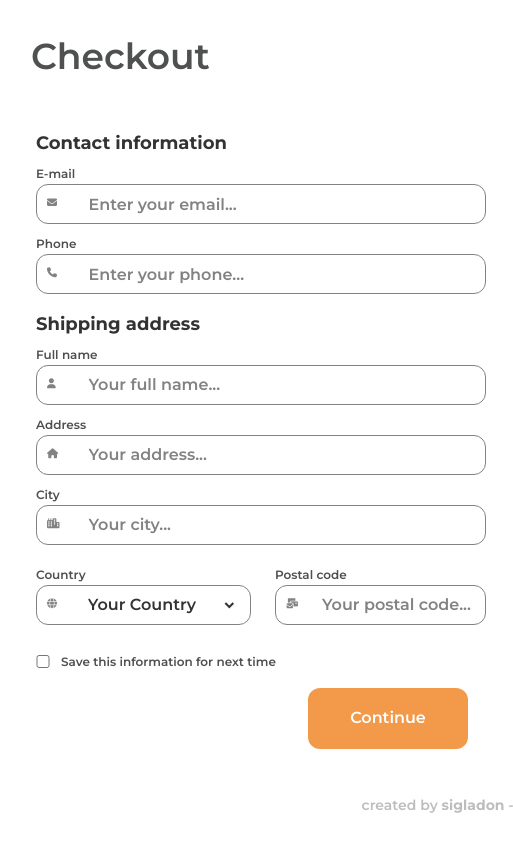
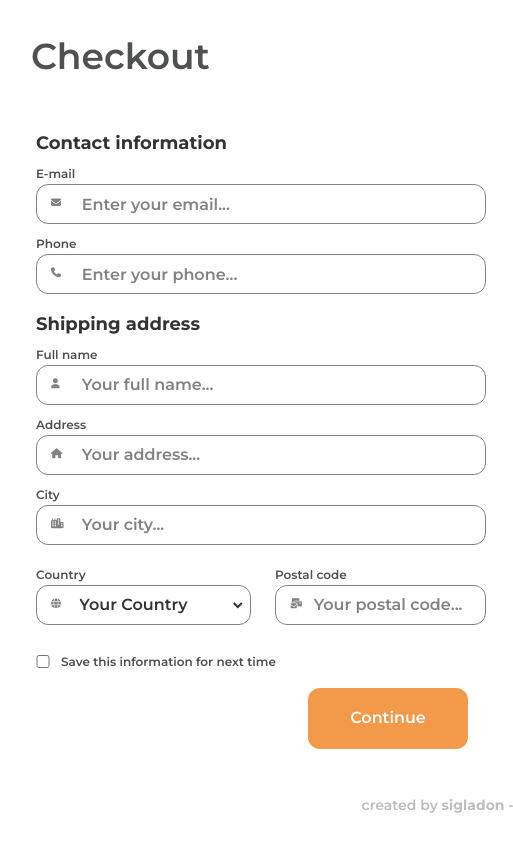
Before and after one commit to sigladon/checkout-page, a plain HTML site: page index.html in a window 1280 px wide. Shown: the full height of the page, 139-652 px from the left. Drawn offline with Linux system fonts and the light colour scheme.

Commit message:
fix inputs placeholder

```diff
--- a/css/mobile.css
+++ b/css/mobile.css
@@ -233,7 +233,7 @@ html {
     width: 1.4em;
     height: 1.4em;
     top: 50%;
-    left: 1em;
+    left: 1.4em;
     transform: translateY(-50%);
 }
 
@@ -246,9 +246,9 @@ html {
     font-size: var(--form-input);
     position: absolute;
     top: 50%;
-    left: 54%;
+    left: 14.8em;
     transform: translate(-50%, -50%);
-    width: 85%;
+    width: 24em;
     height: 2em;
     border: none;
     color: var(--color-three);
@@ -273,7 +273,7 @@ html {
 
 .double-column .form-control__input {
     left: 58%;
-    width: 72%;
+    width: 80%;
 }
 
 .form-control__select {
```
